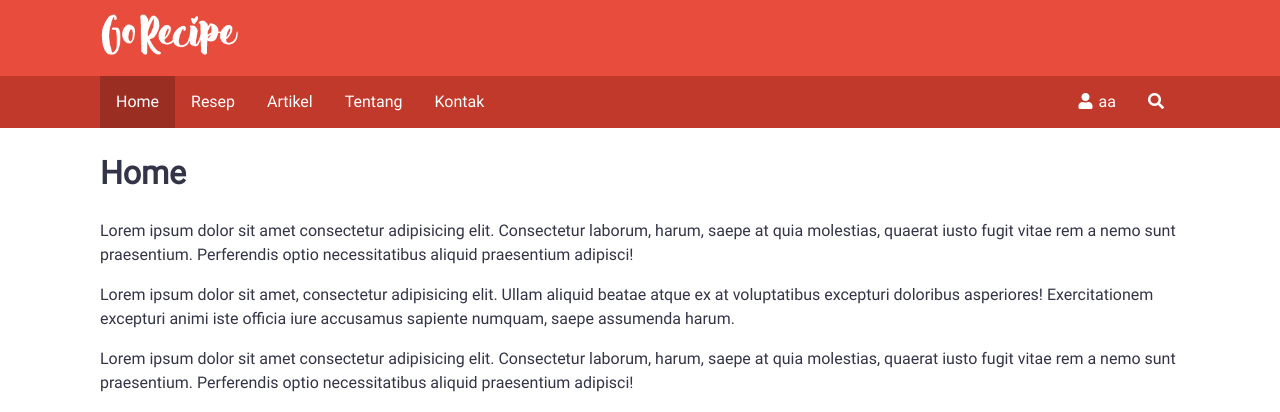
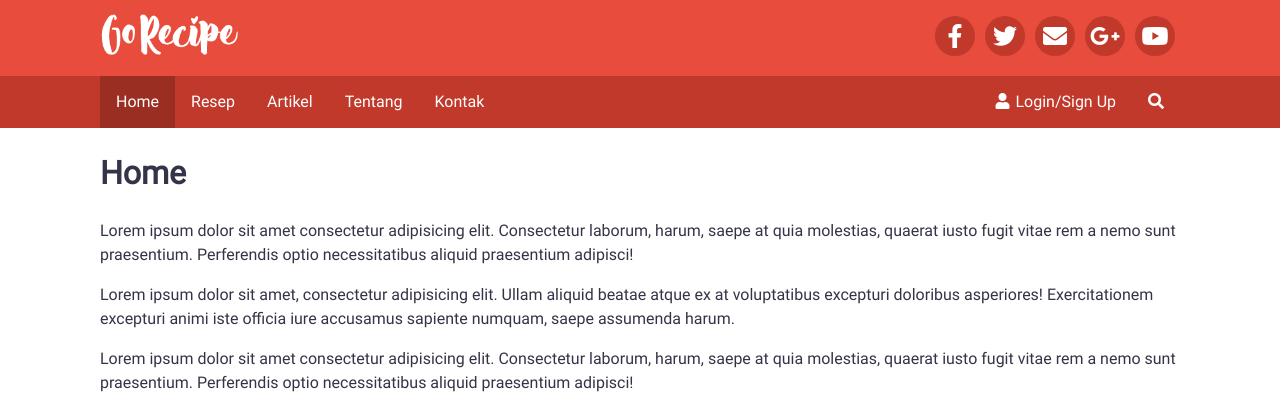
Before and after one commit to rizkychi/GORECIPE-WEB, a PHP site: page / in a window 1280 px wide. Shown: the top 412 px of the page. Run offline with PHP 8.4, Linux system fonts and the light colour scheme; some libraries are stand-ins or nearby versions.

Commit message:
tambah icon social dan fungsi login sementara

```diff
--- a/css/style.css
+++ b/css/style.css
@@ -71,6 +71,30 @@ body {
     width: 140px;
     margin: 14px 0px;
 }
+.top-header ul {
+    list-style-type: none;
+    float: right;
+}
+.top-header li {
+    float: left;
+    width: 40px;
+    height: 40px;
+    margin: 0 5px;
+    border-radius: 100%;
+    text-align: center;
+    background: #c0392b
+}
+.top-header li:hover {
+    transform: scale(1.25);
+    transition: 0.4s ease;
+}
+.top-header ul a {
+    font-size: 24px;
+}
+.top-header i {
+    vertical-align: middle;
+    color: #fff;
+}
 .bot-header {
     width: 100%;
     background: #c0392b;
@@ -96,7 +120,7 @@ body {
 }
 .left-menu li a:hover, .right-menu li a:hover {
     background: rgba(0, 0, 0, 0.2);
-    transition: 0.5s;
+    transition: 0.5s ease;
 }
 .left-menu img {
     display: none;
--- a/index.php
+++ b/index.php
@@ -13,12 +13,31 @@
     <script src="js/gocip.js"></script>
 </head>
 
+
+<body>
+<!-- Login Session -->
+<?php
+    session_start();
+    if (isset($_SESSION["user"])) {
+        $user = $_SESSION["user"];
+    } else {
+        $user = "Login/Sign Up";
+    }
+?>
+<!-- End Login Session -->
+
 <!-- Navbar -->
-    <body>
     <div class="header">
         <div class="top-header">
             <div class="container">
                 <img src="img/brand.png" alt="Go-Recipe">
+                <ul>
+                    <a href="#"><li><i class="fab fa-facebook-f"></i></li></a>
+                    <a href="#"><li><i class="fab fa-twitter"></i></li></a>
+                    <a href="#"><li><i class="fas fa-envelope"></i></li></a>
+                    <a href="#"><li><i class="fab fa-google-plus-g"></i></li></a>
+                    <a href="#"><li><i class="fab fa-youtube"></i></li></a>
+                </ul>
             </div>
         </div>
         <div class="bot-header">
@@ -32,7 +51,7 @@
                     <li><a href="#">Kontak</a></li>
                 </ul>
                 <ul class="right-menu">
-                    <li class="slide-menu"><a href="#"><i class="fas fa-user" style="margin-right:6px"></i>aa</a></li>
+                    <li class="slide-menu"><a href="index.php?p=login"><i class="fas fa-user" style="margin-right:6px"></i><?php echo $user ?></a></li>
                     <form>
                         <li><input type="text" id="frmsearch" name="search" placeholder="Cari Resep" title="Tekan enter untuk mencari"/></li>
                         <li><a href="javascript:{}" class="submit"><i class="fas fa-search"></i></a></li>
@@ -45,6 +64,7 @@
 
 <!-- Content -->
 <?php
+    // Switch Page
     if (isset($_GET["p"])) {
         $page = $_GET["p"]; // get page name
 
--- a/js/gocip.js
+++ b/js/gocip.js
@@ -16,9 +16,10 @@ $(document).ready(function(){
             $(".left-menu img").hide();
         }
     });
+
+    // show/hide search input
     $(".submit").click(function(){
         $("#frmsearch").fadeToggle(250);
-
     });
 
     // adding class 'active' to navbar based on current page
--- /dev/null
+++ b/page/logout.php
@@ -0,0 +1,4 @@
+<?php
+
+session_destroy();
+?>
```
Also changed, not shown: page/login.php (added, +22 -0 lines).
